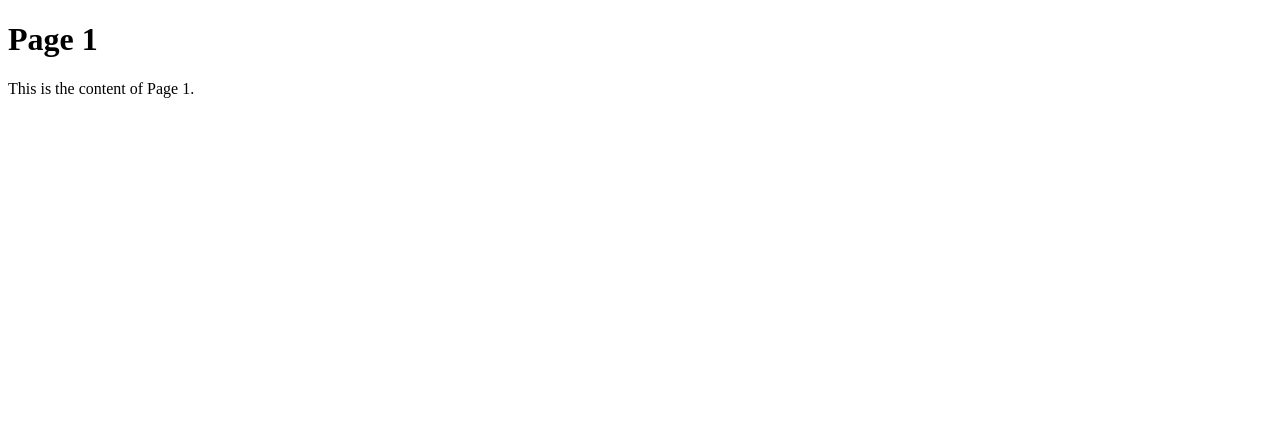
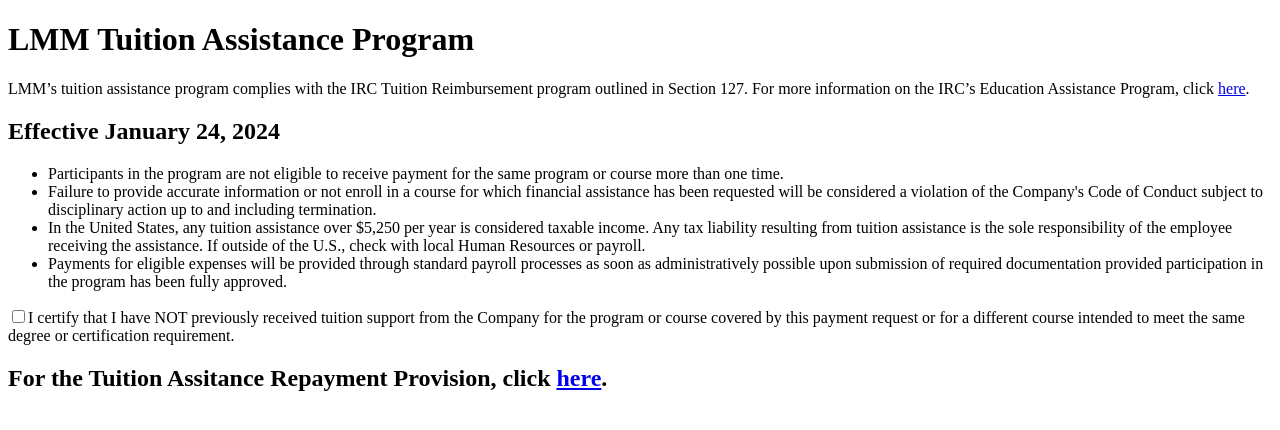
Before and after one commit to lngocta/PTW320_LMM, a plain HTML site: page tappolicy.html in a window 1280 px wide. Drawn offline with Linux system fonts and the light colour scheme.

Commit message:
added policy text

```diff
--- a/tappolicy.html
+++ b/tappolicy.html
@@ -7,8 +7,41 @@
 </head>
 <body>
 
-<h1>Page 1</h1>
-<p>This is the content of Page 1.</p>
-
+<h1>LMM Tuition Assistance Program</h1>
+<p>LMM’s tuition assistance program complies with the IRC Tuition Reimbursement program
+    outlined in Section 127. For more information on the IRC’s Education Assistance
+    Program, click <a href="https://www.taxnotes.com/research/federal/usc26/127">here</a>.</p>
+<h2>Effective January 24, 2024</h2>
+<p>
+    <ul>
+        <li>Participants in the program are not eligible
+            to receive payment for the same program or
+            course more than one time. </li>
+        <li>Failure to provide accurate information or
+            not enroll in a course for which financial
+            assistance has been requested will be
+            considered a violation of the Company's Code
+            of Conduct subject to disciplinary action up
+            to and including termination.</li>
+        <li>In the United States, any tuition assistance
+            over $5,250 per year is considered taxable
+            income. Any tax liability resulting from
+            tuition assistance is the sole responsibility
+            of the employee receiving the assistance. If
+            outside of the U.S., check with local Human
+            Resources or payroll. </li>
+        <li>Payments for eligible expenses will be provided
+            through standard payroll processes as soon as
+            administratively possible upon submission of
+            required documentation provided participation
+            in the program has been fully approved.</li>
+    </ul>
+</p>
+<p><input type="checkbox">I certify that I have NOT previously received tuition
+    support from the Company for the program or course
+    covered by this payment request or for a different
+    course intended to meet the same degree or
+    certification requirement.</p>
+    <h2> For the Tuition Assitance Repayment Provision, click <a href="PTW320_LMM/repayment.html">here</a>.</h2>
 </body>
 </html>
```
